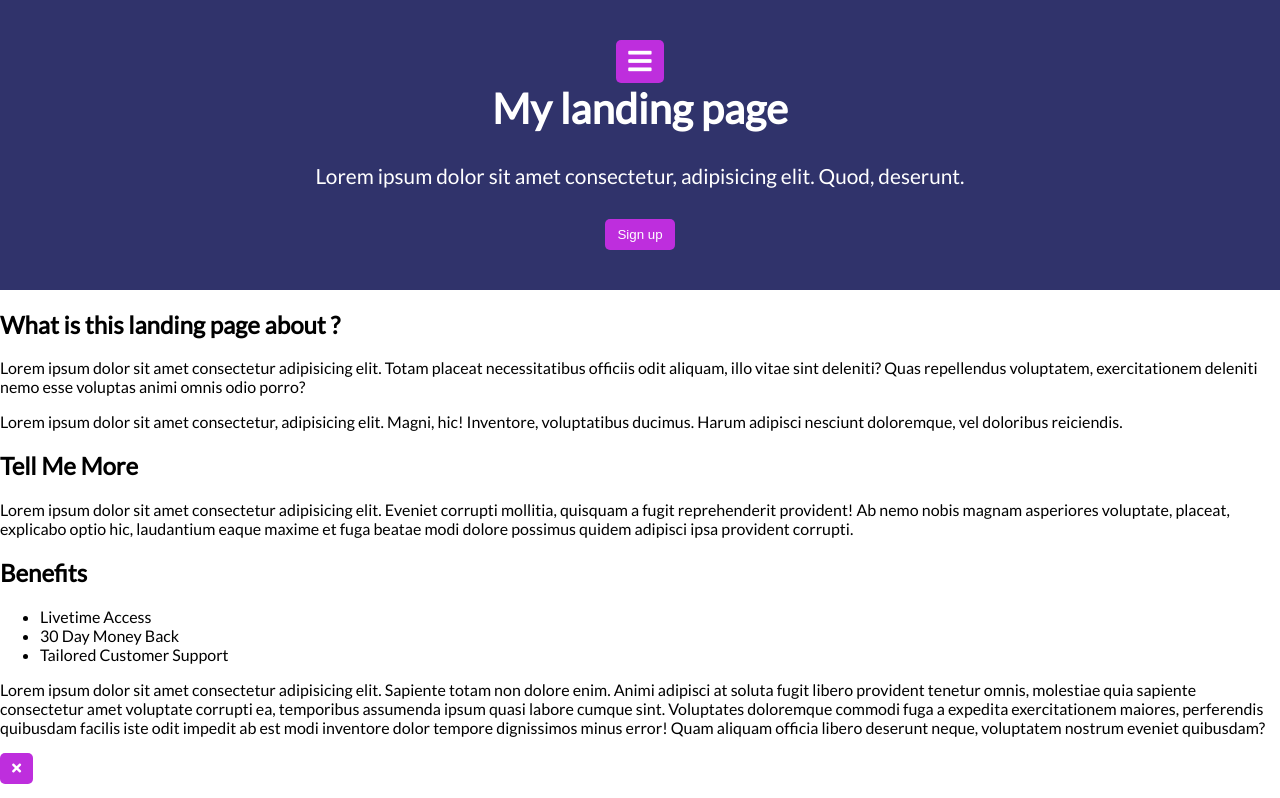
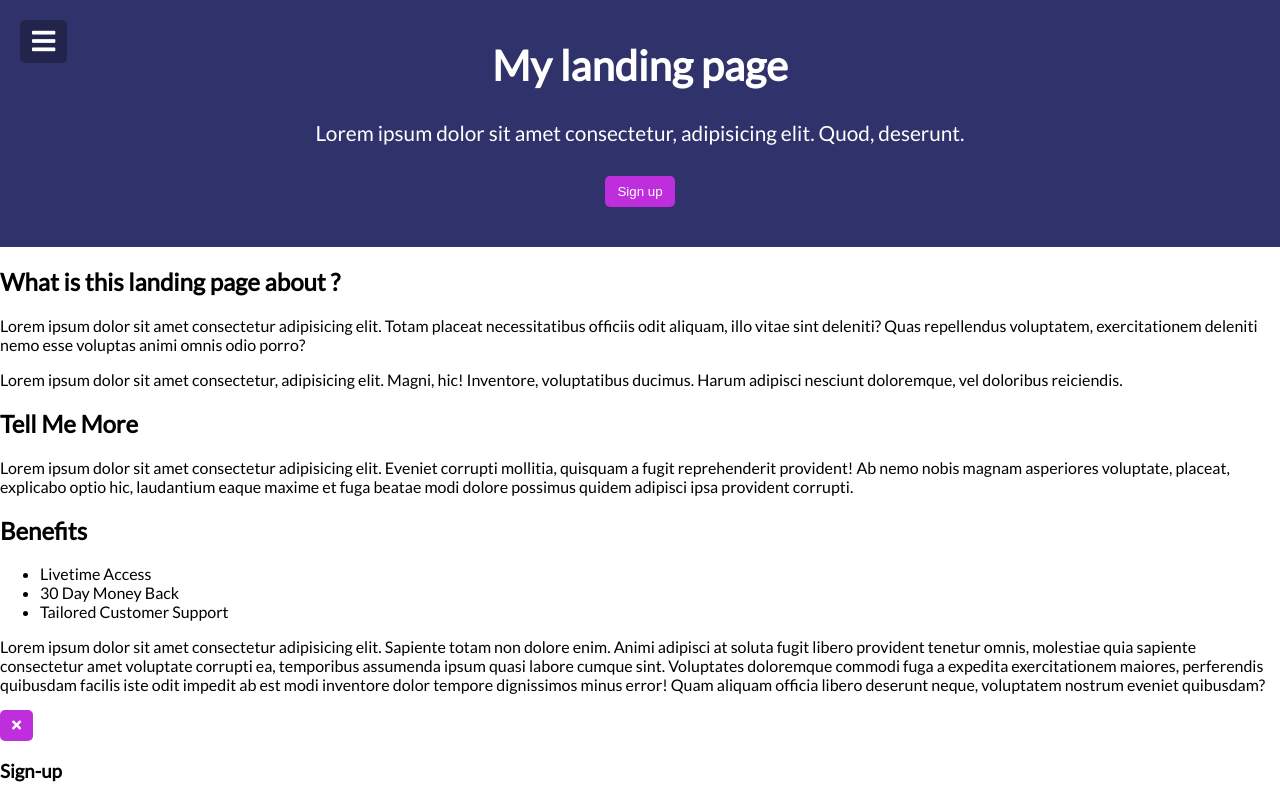
Before and after one commit to deamon-cool/menu-slider-and-modal, a plain HTML site: page index.html in a window 1280 px wide. Shown: the top 798 px of the page. Drawn offline with Linux system fonts and the light colour scheme.

Commit message:
Added style of .toggle button. Its position is absolute and because of parent (header) position is relative then we can set absolute within a header. This is positioning will only in header

```diff
--- a/style.css
+++ b/style.css
@@ -94,5 +94,8 @@ button:focus {
 }
 
 .toggle {
-
+    background-color: rgba(0,0,0,0.3);
+    position: absolute;
+    top: 20px;
+    left: 20px;
 }
```
